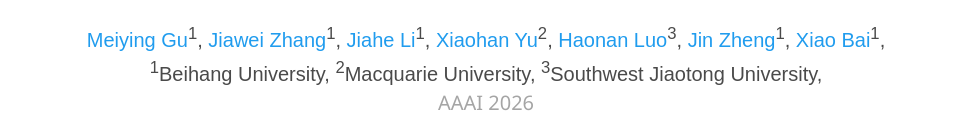
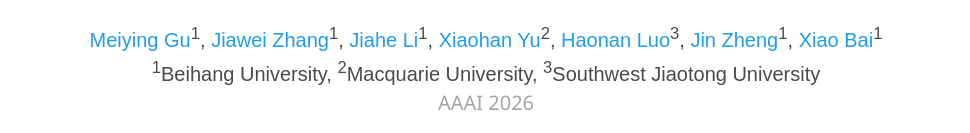
Before and after one commit to miya-oi/SparseSurf-project, a plain HTML site: page index.html in a window 1280 px wide. Shown: the part 141-274 px from the top of the page, without its empty margins (154-1124 px from the left). Drawn offline with nearby package versions, Linux system fonts and the light colour scheme; some icons are missing; a web font is replaced by a local one.

Commit message:
Update index.html

```diff
--- a/index.html
+++ b/index.html
@@ -90,14 +90,14 @@
             </span>
             <span class="author-block">
               <a href="https://scholar.google.com/citations?user=k6l1vZIAAAAJ&hl=en" target="_blank">
-                Xiao Bai</a><sup>1</sup>,
+                Xiao Bai</a><sup>1</sup>
             </span>
           </div>
 
           <div class="is-size-5 publication-authors">
             <span class="author-block"><sup>1</sup>Beihang University,</span>
             <span class="author-block"><sup>2</sup>Macquarie University,</span>
-            <span class="author-block"><sup>3</sup>Southwest Jiaotong University,</span>
+            <span class="author-block"><sup>3</sup>Southwest Jiaotong University</span>
           </div>
 
           <div class="is-size-5">
```
